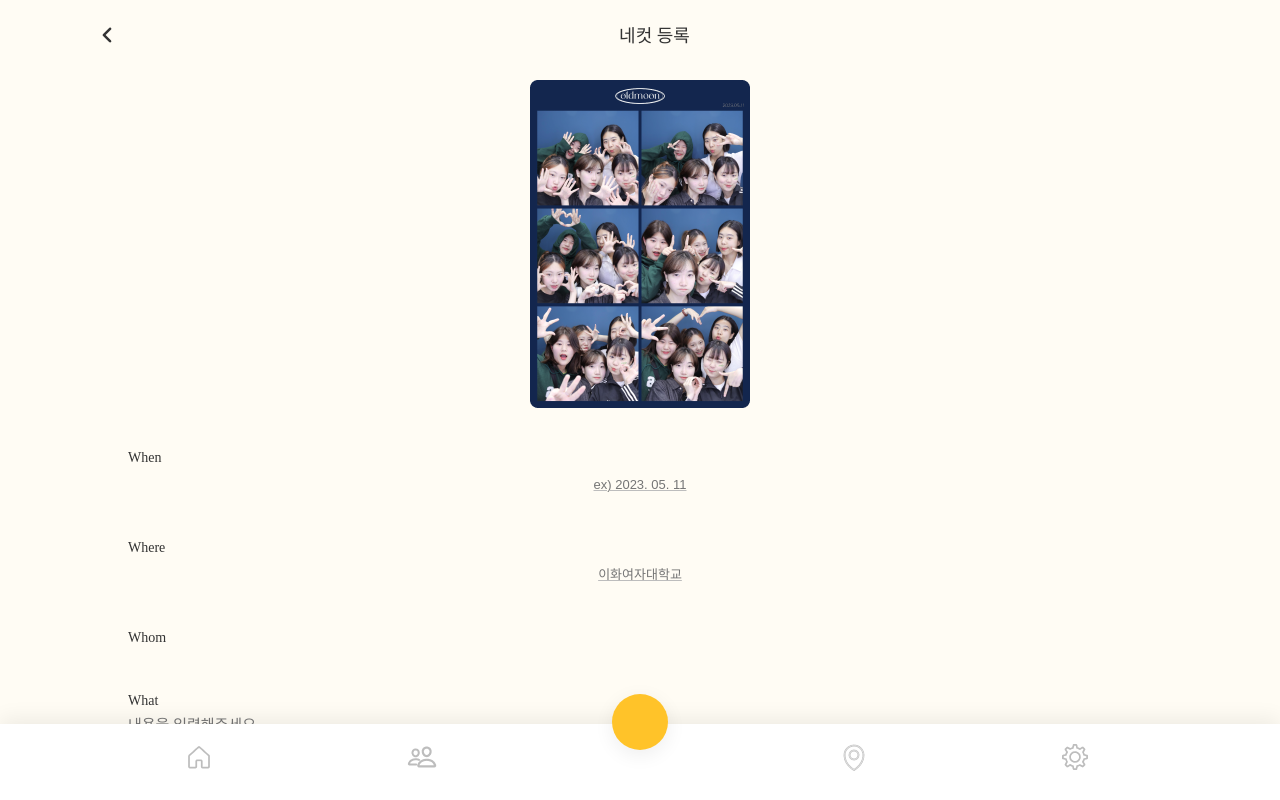
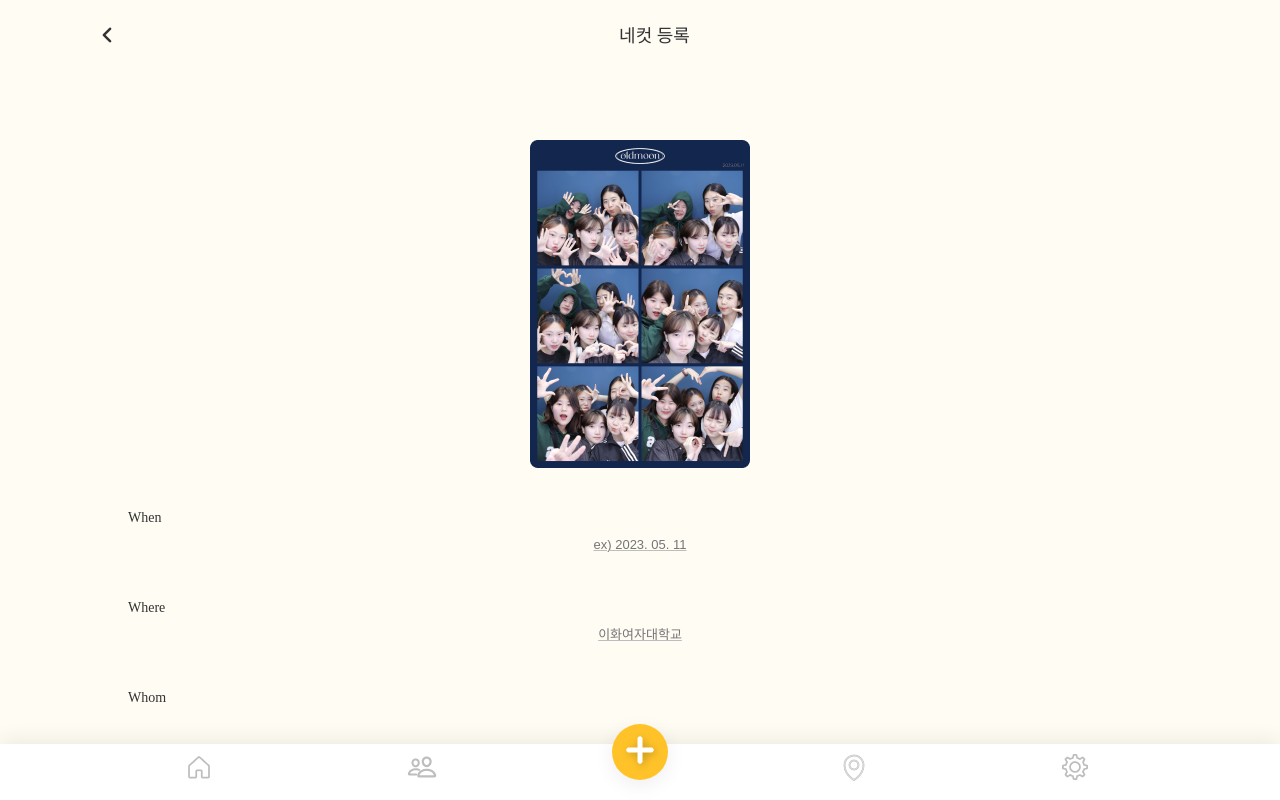
Before and after one commit to GeonHeeAhn/Moeum_FE, a React (Create React App) app: page /home in a window 1280 px wide. Built offline with nearby package versions, Linux system fonts and the light colour scheme.

Commit message:
네비게이션바 +, 작성화면 what

```diff
--- a/src/Components/NavBar.js
+++ b/src/Components/NavBar.js
@@ -5,6 +5,8 @@ import home from "../Assets/icons/home.png";
 import map from "../Assets/icons/map.png";
 import friends from "../Assets/icons/friends.png";
 import settings from "../Assets/icons/settings.png";
+import plus from "../Assets/icons/plus.png";
+import check from "../Assets/icons/check.png";
 
 import { ModalBack, ModalBox, ModalBtn, ExitBtn } from "./PhotoModal";
 
@@ -33,7 +35,11 @@ export const NavBar = ({ setSelectedImage, selectedImage }) => {
   return (
     <>
       <>
-        <CenterBtn onClick={() => setModalOpen(true)} />
+        <CenterBtn onClick={() => setModalOpen(true)}>
+        <PlusBtn>
+          <img src={plus} alt="로고" />
+        </PlusBtn>
+        </CenterBtn>
         {modalOpen && (
           <ModalBack
             ref={modalBackground}
@@ -66,7 +72,8 @@ export const NavBar = ({ setSelectedImage, selectedImage }) => {
         <NavBtn>
           <img src={friends} alt="로고" />
         </NavBtn>
-        <NavBtn></NavBtn>
+        <NavBtn>
+        </NavBtn>
         <NavBtn>
           <img src={map} alt="로고" />
         </NavBtn>
@@ -87,8 +94,8 @@ export const NavigationBar = styled.div`
   align-items: center;
   box-shadow: 0px -5px 20px rgba(0, 0, 0, 0.07);
   background: white;
-  !postition: fixed;
-  z-index: 998;
+  postition: fixed;
+  z-index: 1;
 `;
 export const NavBtn = styled.button`
   width: 30px;
@@ -100,20 +107,37 @@ export const NavBtn = styled.button`
   border: none;
   margin: 0px 0px 10px 0px;
   padding: 0px;
+  position: relative;
+  z-index: 1000;
 `;
 
 export const CenterBtn = styled.button`
   position: fixed;
-  bottom: 50px;
+  bottom: 20px;
   margin: 0 auto;
   width: 56px;
   height: 56px;
   border: none;
   border-radius: 50%;
   background: #ffc329;
-  z-index: 999;
+  z-index: 2;
   box-shadow: 0px 5px 20px rgba(0, 0, 0, 0.07);
 `;
+
+export const PlusBtn = styled.button`
+width: 30px;
+height: 30px;
+background: transparent;
+display: flex;
+align-items: center;
+aligin-content: center;
+border: none;
+margin: 0px 0px 0px 0px;
+padding: 0px;
+position: relative;
+z-index: 1000;
+`;
+
 
 export const ModalBtnTop = styled(ModalBtn)`
   //왜인지 모르겠으나 적용이 안댐..
--- a/src/Components/postingComponents.js
+++ b/src/Components/postingComponents.js
@@ -49,4 +49,5 @@ export const TextArea = styled.textarea`
   border: none;
   resize: none;
   height: 100px;
+  padding-bottom: 100px;
 `;
--- a/src/Pages/Home.js
+++ b/src/Pages/Home.js
@@ -33,7 +33,7 @@ export const Home = () => {
         <TxtBox type="text" placeholder="이화여자대학교" />
         <SmallerTitle>Whom</SmallerTitle>
         <SmallerTitle>What</SmallerTitle>
-        <TextArea placeholder="내용을 입력해주세요" />
+        <TextArea type="text" placeholder="내용을 입력해주세요" />
       </MiniContainer>
       <NavBar />
     </BackgroundContainer>
@@ -53,5 +53,5 @@ export const MiniContainer = styled(Main)`
     display: none;
   }
   -ms-overflow-style: none;
-  padding: 0px;
+  padding-top: 15%;
 `;
```
Also changed, not shown: src/Assets/icons/check.png (added), src/Assets/icons/plus.png (added).
